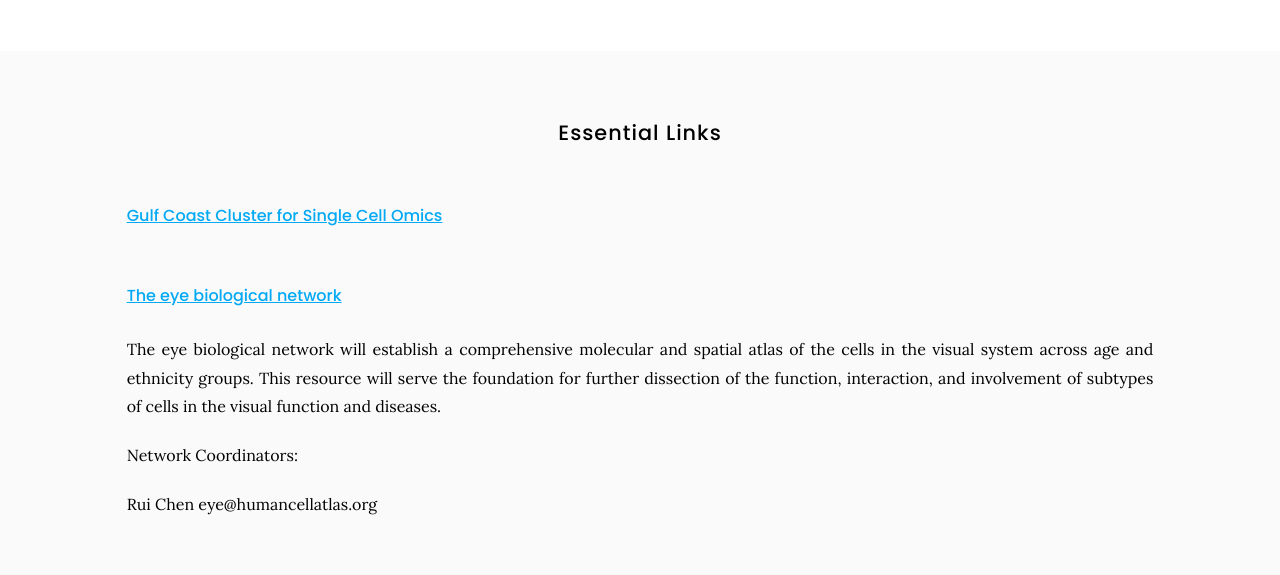
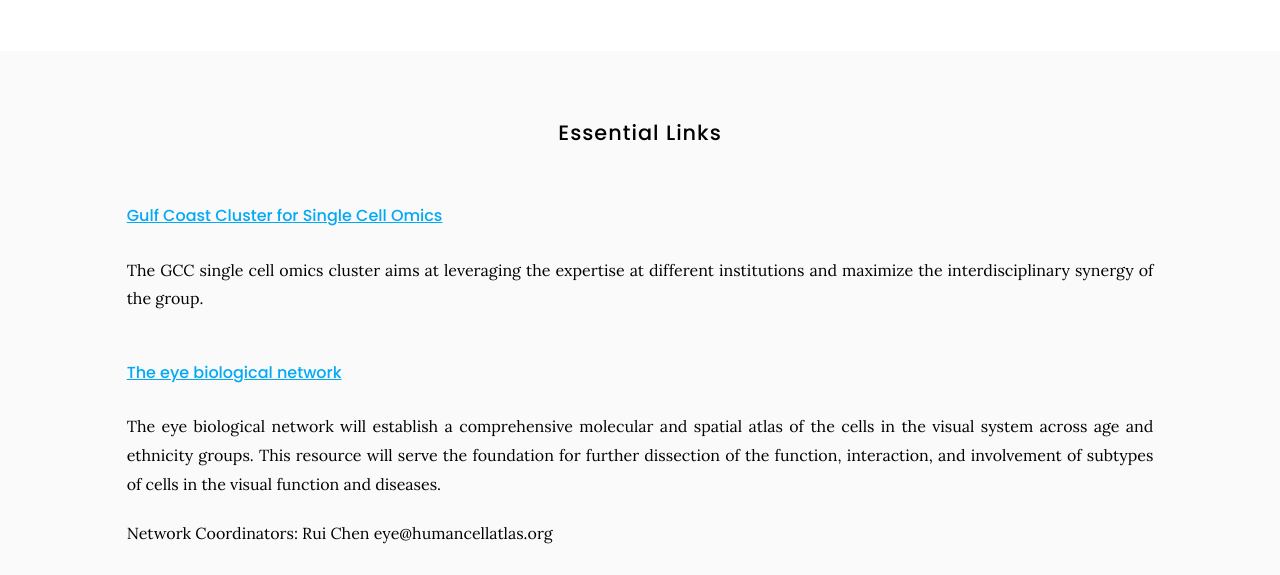
Before and after one commit to RCHENLAB/rchenlab.github.io, a Jekyll site: the page built from tools/index.md, in a window 1280 px wide and 900 px high, scrolled down 3236 px, cut to the strip 0-575 px from the top of the window. Built offline with Jekyll 4.4.1, drawn with Linux system fonts in a browser that asks for light colours.

Commit message:
Update index.md

```diff
--- a/tools/index.md
+++ b/tools/index.md
@@ -29,11 +29,8 @@ Our software, tools, datasets, etc. are open-source, and free for anyone around
 
 
 #### [Gulf Coast Cluster for Single Cell Omics](https://www.gulfcoastconsortia.org/home/research/single-cell-omics/)
-
+The GCC single cell omics cluster aims at leveraging the expertise at different institutions and maximize the interdisciplinary synergy of the group.
 #### [The eye biological network](https://www.humancellatlas.org/biological-networks/)
 The eye biological network will establish a comprehensive molecular and spatial atlas of the cells in the visual system across age and ethnicity groups. This resource will serve the foundation for further dissection of the function, interaction, and involvement of subtypes of cells in the visual function and diseases.
 
-Network Coordinators:
-
-Rui Chen
-eye@humancellatlas.org
+Network Coordinators: Rui Chen eye@humancellatlas.org
```
